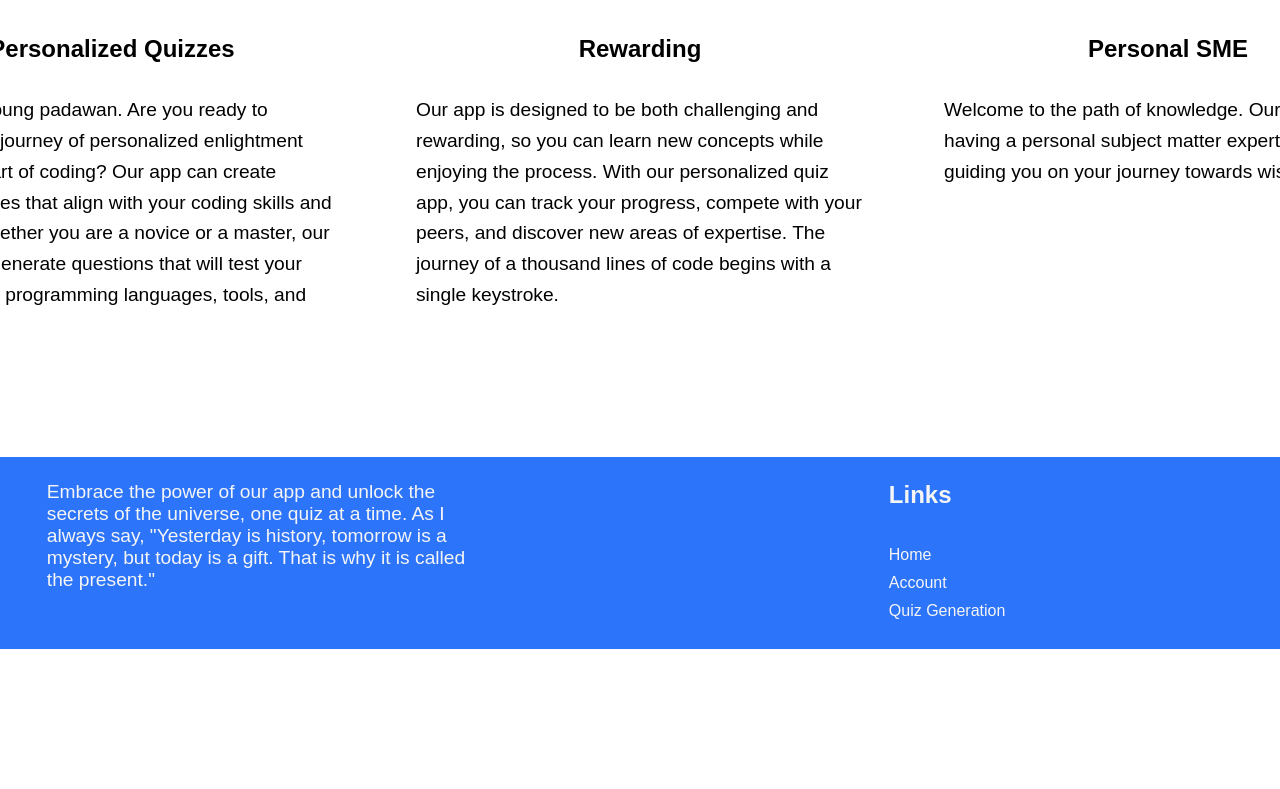
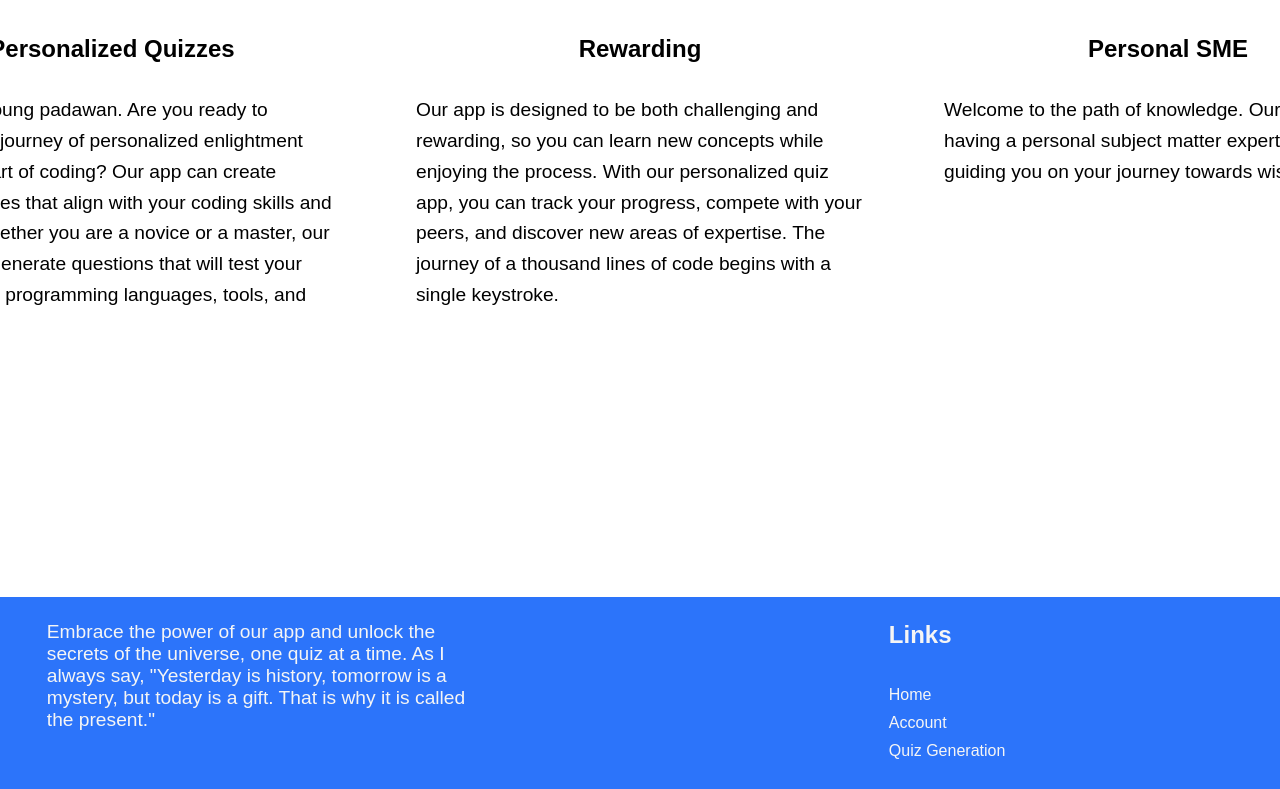
Before and after one commit to janehtle/lrnr, a React (Vite) app in the folder client/: page / in a window 1280 px wide. Shown: the part 981-1770 px from the top of the page. Before the commit the page ends 1630 px from the top, so only its background shows below. Built offline with nearby package versions, Linux system fonts and the light colour scheme.

Commit message:
added responsiveness

```diff
--- a/client/src/styles/Footer.css
+++ b/client/src/styles/Footer.css
@@ -6,7 +6,7 @@ footer {
     align-items: flex-start;
     flex-wrap: wrap;
     max-width: 1400px;
-    margin-top: 100px;
+    margin-top: 30vh;
 }
 
 .footer-description {
@@ -64,11 +64,12 @@ footer {
 }
 
 /* ----- Mobile (<800px) ----- */
-@media (max-width: 800px) {
+@media (max-width: 980px) {
     footer {
         flex-direction: column;
         align-items: flex-start;
         padding: 16px;
+        margin-top: 500px;
     }
 
     .footer-description {
@@ -98,6 +99,12 @@ footer {
     }
 }
 
+@media (max-width: 600px) {
+    footer {
+        margin-top: 150vh;
+    }
+}
+
 /* ----- Desktop (>1600px) ----- */
 @media (min-width: 1600px) {
     footer {
--- a/client/src/styles/QuizGeneration.css
+++ b/client/src/styles/QuizGeneration.css
@@ -229,4 +229,9 @@
     .quizGenForm select {
         width: 100%;
     }
+
+    .results-summary,
+    .results-header {
+        width: 80%;
+    }
 }
```
